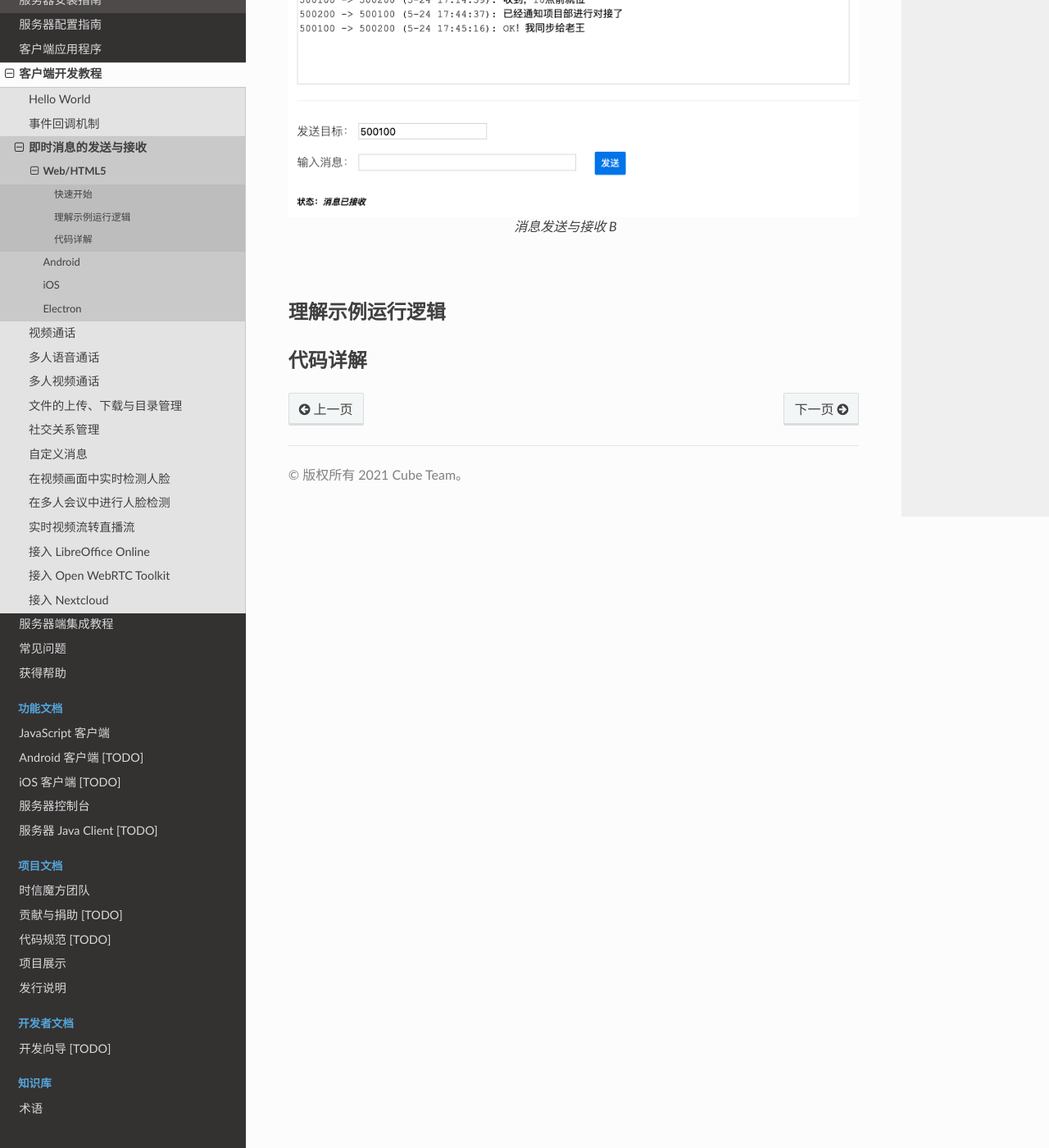
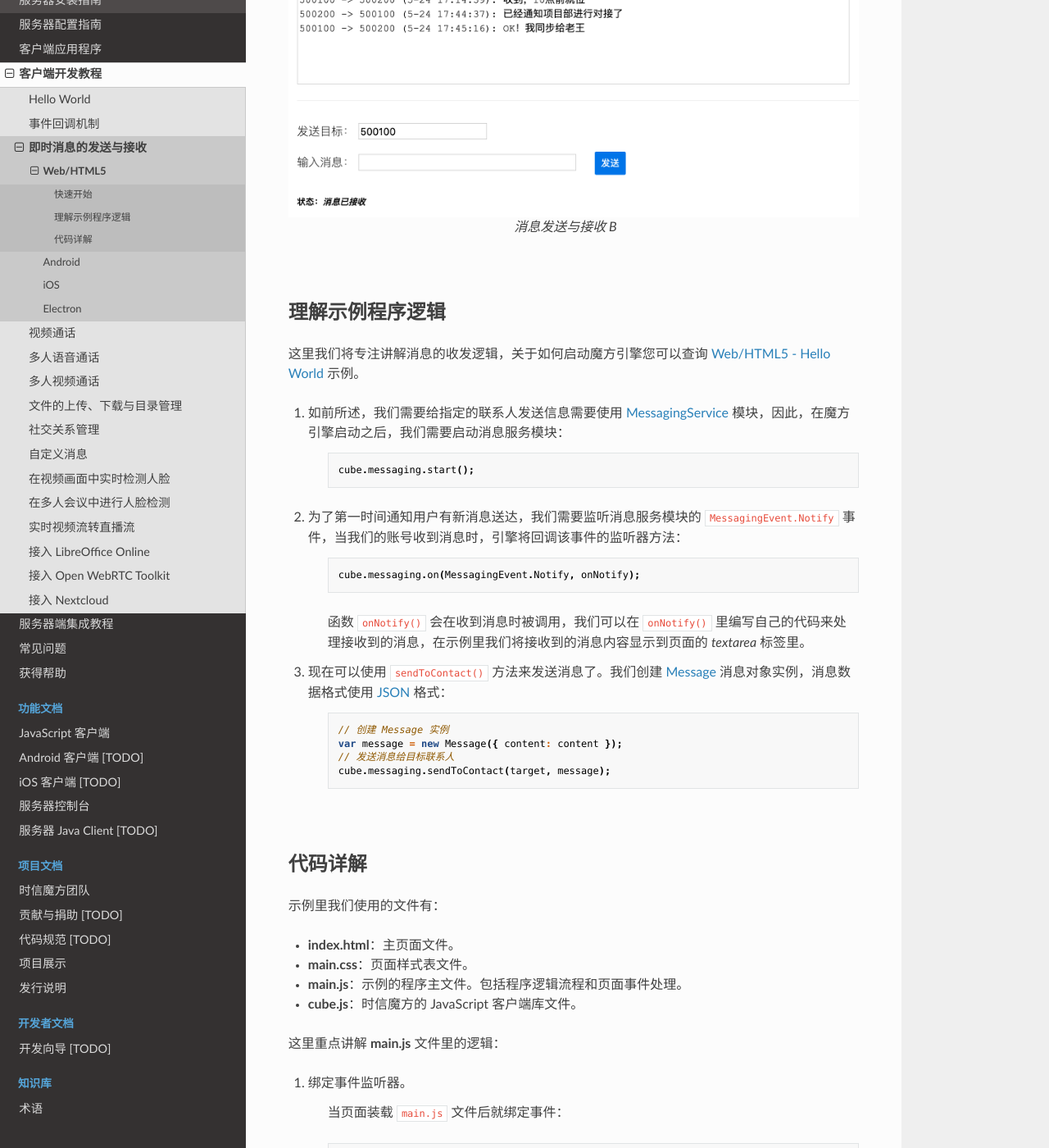
Before and after one commit to shixincube/cube-manual, a Sphinx documentation site: the page built from doc/source/tutorials/web/sendrecv_message.rst, in a window 1280 px wide and 1400 px high, scrolled down 1917 px. Shown: the whole window at 82% size. Built offline with Sphinx 7.4.7 and the Read the Docs theme 2.0.0, drawn with Linux system fonts in a browser that asks for light colours; some of the changed text lies outside the part shown.

Commit message:
Update doc

```diff
--- a/doc/source/tutorials/web/sendrecv_message.rst
+++ b/doc/source/tutorials/web/sendrecv_message.rst
@@ -45,9 +45,126 @@ Web/HTML5 - 发送/接收即时消息
 
 |
 
-理解示例运行逻辑
+理解示例程序逻辑
 ===============================
 
+这里我们将专注讲解消息的收发逻辑，关于如何启动魔方引擎您可以查询 :doc:`helloworld` 示例。
+
+#. 如前所述，我们需要给指定的联系人发送信息需要使用 `MessagingService <../../_static/cube-javascript-api/MessagingService.html>`__ 模块，因此，在魔方引擎启动之后，我们需要启动消息服务模块：
+
+    .. code-block:: javascript
+
+        cube.messaging.start();
+
+
+#. 为了第一时间通知用户有新消息送达，我们需要监听消息服务模块的 ``MessagingEvent.Notify`` 事件，当我们的账号收到消息时，引擎将回调该事件的监听器方法：
+
+    .. code-block:: javascript
+
+        cube.messaging.on(MessagingEvent.Notify, onNotify);
+
+    函数 ``onNotify()`` 会在收到消息时被调用，我们可以在 ``onNotify()`` 里编写自己的代码来处理接收到的消息，在示例里我们将接收到的消息内容显示到页面的 *textarea* 标签里。
+
+
+#. 现在可以使用 ``sendToContact()`` 方法来发送消息了。我们创建 `Message <../../_static/cube-javascript-api/Message.html>`__ 消息对象实例，消息数据格式使用 :term:`JSON` 格式：
+
+    .. code-block:: javascript
+
+        // 创建 Message 实例
+        var message = new Message({ content: content });
+        // 发送消息给目标联系人
+        cube.messaging.sendToContact(target, message);
+
+
+|
 
 代码详解
 ===============================
+
+示例里我们使用的文件有：
+
+* **index.html**：主页面文件。
+* **main.css**：页面样式表文件。
+* **main.js**：示例的程序主文件。包括程序逻辑流程和页面事件处理。
+* **cube.js**：时信魔方的 JavaScript 客户端库文件。
+
+这里重点讲解 **main.js** 文件里的逻辑：
+
+#. 绑定事件监听器。
+
+    当页面装载 ``main.js`` 文件后就绑定事件：
+
+    .. code-block:: javascript
+
+        // 监听消息已发送事件
+        cube.messaging.on(MessagingEvent.Sent, onSent);
+        // 监听接收到消息事件
+        cube.messaging.on(MessagingEvent.Notify, onNotify);
+
+    ``onSent()`` 和 ``onNotify()`` 是事件回调函数。
+
+
+#. 启动引擎和消息服务模块，完成用户签入。
+
+    .. code-block:: javascript
+
+        // 启动魔方引擎
+        cube.start(config, function() {
+            [...]
+
+            // 启动消息模块
+            cube.messaging.start();
+
+            // 签入账号
+            cube.signIn(contactIdInput.value, contactNameInput.value);
+        }, function() {
+            [...]
+        });
+
+
+#. 发送消息。
+
+    .. code-block:: javascript
+
+        function sendMessage() {
+            [...]
+
+            // 创建 Message 实例
+            var message = new Message({ content: content });
+            // 发送消息给目标联系人
+            cube.messaging.sendToContact(target, message);
+
+            [...]
+        }
+
+#. 处理接收到的消息。
+
+    .. code-block:: javascript
+
+        function onNotify(event) {
+            // 从事件中得到接收到的消息实例
+            var message = event.getData();
+
+            var text = [message.from, ' -> ', message.to,
+                ' (', formatDate(message.getRemoteTimestamp()), '): ',
+                    message.getPayload().content, '\n'];
+
+            [...]
+        }
+
+#. 处理已发送的消息。
+
+    .. code-block:: javascript
+
+        function onSent(event) {
+            // 从事件中得到已发送的消息实例
+            var message = event.getData();
+
+            var text = [message.from, ' -> ', message.to,
+                ' (', formatDate(message.getRemoteTimestamp()), '): ',
+                    message.getPayload().content, '\n'];
+
+            [...]
+        }
+
+示例程序会将已经发送的消息和已经接收的消息显示在页面的 ``textarea`` 标签里以便我们直观的看到消息。
```
Also changed, not shown: doc/source/tutorials/web/event_callback.rst (+7 -0 lines), doc/source/tutorials/web/helloworld.rst (+9 -1 lines).
